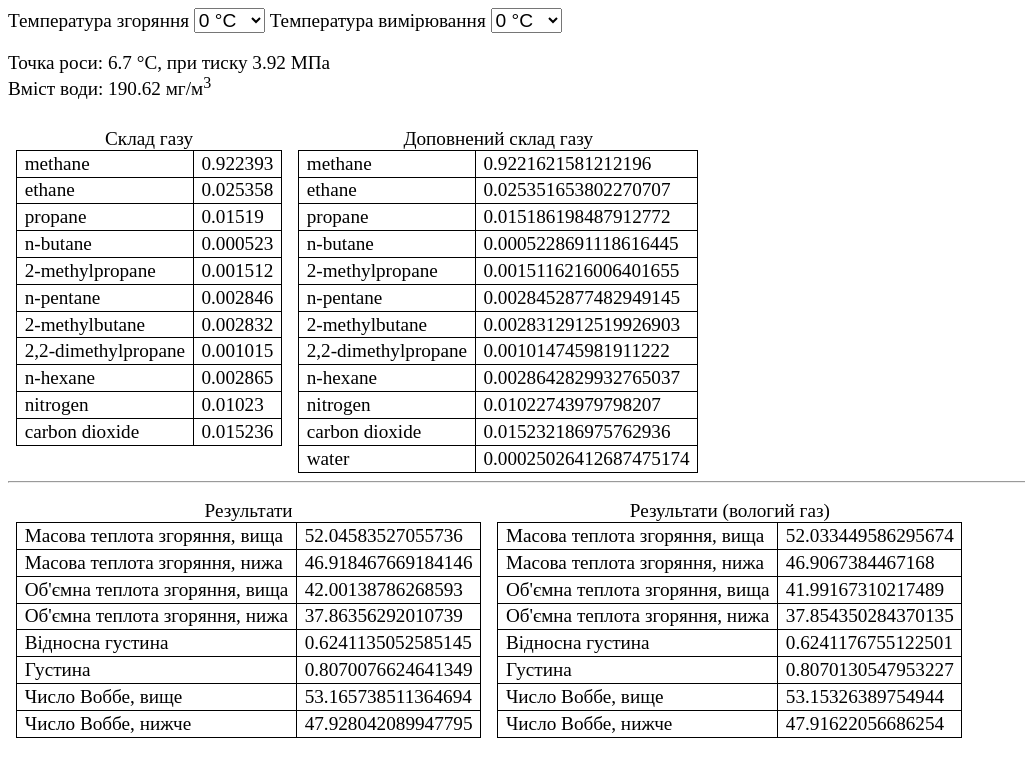
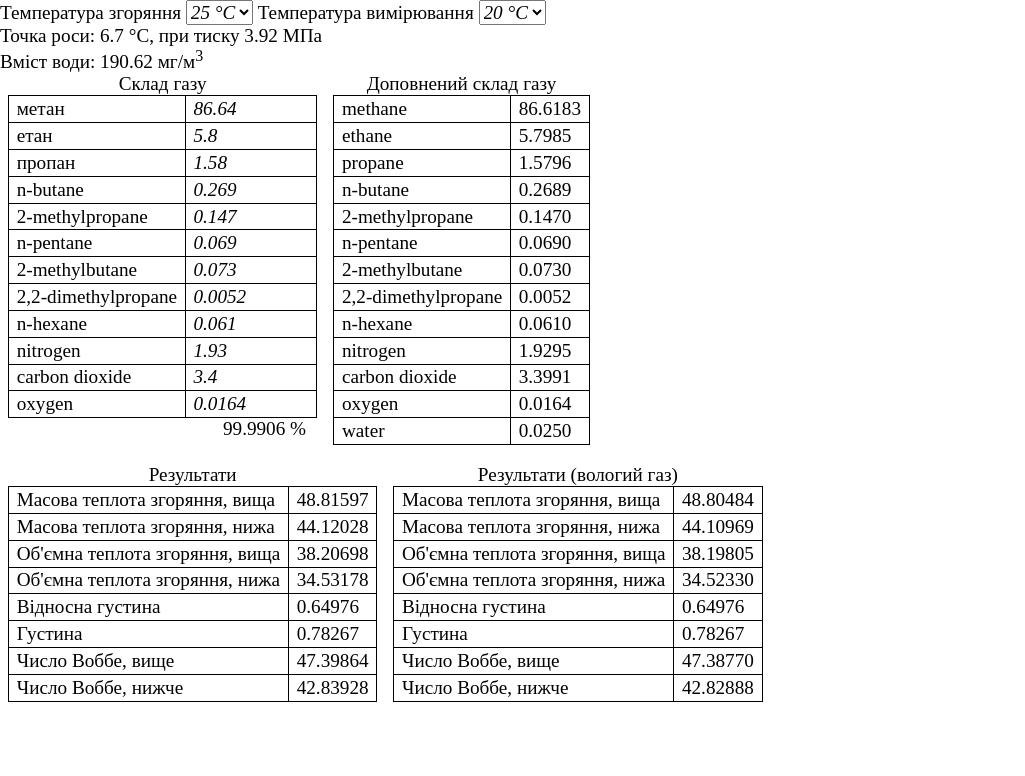
Before and after one commit to Sultepronit/natural-gas-calc, a website built with Vite: page index.html in a window 1280 px wide. Shown: the whole page, without its empty margins (0-1025 px from the left). Built offline with nearby package versions, Linux system fonts and the light colour scheme.

Commit message:
added input data functionality; working on humidiry calculations

```diff
--- /dev/null
+++ b/calculateAndReport.js
@@ -0,0 +1,47 @@
+import GasData from "./calculators/gasData";
+import { inputData } from "./mainInput";
+import writeInitTable, { writeCorrectedTable } from "./writeInitTable";
+import writeReport, { writeWetReport } from "./writeReport";
+
+const combustionTSelect = document.getElementById('combustuion-t');
+const meteringTSelect = document.getElementById('metering-t');
+
+const totalControl = document.getElementById('total-control');
+
+export default function calculateAndReport() {
+    const components = inputData.map(component => ({ ...component, value: (component.value / 100) || 0 }));
+    const total = components.reduce((acc, component) => acc + component.value, 0) * 100;
+    // console.log(total);
+    totalControl.innerText = `${total.toFixed(4)} %`;
+
+    // writeInitTable(components);
+    const gasData = new GasData(components, combustionTSelect.value, meteringTSelect.value);
+    console.log(gasData);
+    writeReport(gasData);
+
+    const addWaterMV = 190.6183;
+    const addWaterNV = addWaterMV / 18 / 1000;
+
+    const dryGasData = new GasData(components, '15.55', '15.55');
+    const gasN = dryGasData.D * 1000 / dryGasData.M;
+
+    const waterX = addWaterNV / gasN;
+    const humidityFactor = 1 - waterX;
+
+    const wetGasComponents = components.map((component) => {
+        return {
+            ...component,
+            value: component.value * humidityFactor
+        };
+    });
+    wetGasComponents.push({ name: 'water', value: waterX});
+    writeCorrectedTable(wetGasComponents);
+
+    const wetGasData = new GasData(wetGasComponents, combustionTSelect.value, meteringTSelect.value);
+    console.log(wetGasData);
+
+    writeWetReport(wetGasData);
+}
+
+combustionTSelect.addEventListener('input', calculateAndReport);
+meteringTSelect.addEventListener('input', calculateAndReport);
--- /dev/null
+++ b/calculators/humidity/calculateHumidity.js
@@ -0,0 +1,22 @@
+import { table } from "./table";
+
+/**
+ * put temperature in Celsius to find nearest table's temperatures in Fahrenheit
+ */
+function findTemperatures(tc) {
+    const tf = tc * 1.8 + 32;
+    console.log(tc, tf)
+    if (tf < 1) return [0, 1];
+
+    if (tf > 99) return [99, 100];
+
+    const candidateIndex = table.findIndex((row) => row.temperature >= tf);
+    console.log(candidateIndex);
+    const candidate = table[candidateIndex];
+    return [candidate, null];
+}
+
+export default function calculateHumidity(temperature) {
+    const temperatures = findTemperatures(temperature);
+    console.log(temperatures);
+}
--- /dev/null
+++ b/calculators/humidity/table.js
@@ -0,0 +1,82 @@
+const temperature = [
+    0,
+    5,
+    10,
+    20,
+    30,
+    32,
+    33,
+    34,
+    35,
+    36,
+    37,
+    38,
+    39,
+    40,
+    41,
+    42,
+    43,
+    44,
+    45,
+    50,
+    60,
+    70,
+    80,
+    90,
+    100,
+];
+
+const k = [
+    14810,
+    11550,
+    9060,
+    5662,
+    3608,
+    3301.9,
+    3178,
+    3059.2,
+    2945.5,
+    2836.4,
+    2731.9,
+    2631.7,
+    2535.7,
+    2443.5,
+    2355.1,
+    2270.3,
+    2188.9,
+    2110.8,
+    2035.8,
+    1703.1,
+    1206.3,
+    867.44,
+    632.68,
+    467.66,
+    350.06,
+];
+
+const water = [
+    1.139,
+    1.436,
+    1.807,
+    2.785,
+    4.224,
+    4.579,
+];
+
+const ice = [
+    0.958,
+    1.241,
+    1.599,
+    2.61,
+    4.178,
+    4.579,
+];
+
+export const table = temperature.map((temperature, index) => {
+    return {
+        temperature,
+        k: k[index],
+        ...(water[index] ? { water: water[index] } : null),
+        ...(ice[index] ? { ice: ice[index] } : null)
+    }
+});
--- a/index.html
+++ b/index.html
@@ -4,7 +4,7 @@
     <meta charset="UTF-8" />
     <link rel="icon" type="image/svg+xml" href="/vite.svg" />
     <meta name="viewport" content="width=device-width, initial-scale=1.0" />
-    <title>Vite App</title>
+    <title>Natural Gas Calc</title>
     <script type="module" src="/main.js" defer></script>
   </head>
   <body>
@@ -15,14 +15,14 @@
         <option value="15">15 °С</option>
         <option value="15.55">60 °F</option>
         <option value="20">20 °С</option>
-        <option value="25">25 °С</option>
+        <option value="25" selected>25 °С</option>
       </select>
       <label for="metering-t">Температура вимірювання</label>
       <select name="metering-t" id="metering-t">
         <option value="0">0 °С</option>
         <option value="15">15 °С</option>
         <option value="15.55">60 °F</option>
-        <option value="20">20 °С</option>
+        <option value="20" selected>20 °С</option>
       </select>
     </header>
     <main>
@@ -31,11 +31,20 @@
         Вміст води: 190.62 мг/м<sup>3</sup>
       </p>
 
-      <table class="init-data">
+      <div class="main-input">
+        <table>
+          <caption>Склад газу</caption>
+          <tbody id="main-input-body">
+          </tbody>
+        </table>
+        <p id="total-control">*</p>
+      </div>
+
+      <!-- <table class="init-data">
         <caption>Склад газу</caption>
         <tbody id="init-data-body">
         </tbody>
-       </table>
+      </table> -->
 
       <table class="corrected-data">
         <caption>Доповнений склад газу</caption>
@@ -43,7 +52,7 @@
         </tbody>
       </table>
 
-       <hr>
+      <div class="space"></div>
 
       <table class="report">
         <caption>Результати</caption>
--- a/main.js
+++ b/main.js
@@ -2,65 +2,23 @@ import './style.css';
 import writeReport, { writeWetReport } from './writeReport';
 import GasData from './calculators/gasData';
 import gatherConsts from './calculators/gatherConts';
-import { inputData } from './input-data';
+import writeInitTable, { writeCorrectedTable } from './writeInitTable';
+import { inputData, prepareMainInput } from './mainInput';
+import { inputData as example3 } from './input-data';
 import { example2 } from './example2';
-import writeInitTable, { writeCorrectedTable } from './writeInitTable';
-
-
-// const components = gatherConsts(inputData);
-// const components = gatherConsts(example2);
-// console.log(components);
+import { realData } from './realData';
+import calculateAndReport from './calculateAndReport';
+import { table } from './calculators/humidity/table';
+import calculateHumidity from './calculators/humidity/calculateHumidity';
 
 // export const temperatures = ['0', '15', '15.55', '20', '25'];
 
 const addDisplay = document.getElementById('add-display');
 
-const combustionTSelect = document.getElementById('combustuion-t');
-const meteringTSelect = document.getElementById('metering-t');
-
-// const addWater = {
-//     mgPerCMeter =
-// }
-
-function calculateAndReport() {
-    // const gasData = new GasData(example2, combustionTSelect.value, meteringTSelect.value);
-    writeInitTable(inputData);
-    const gasData = new GasData(inputData, combustionTSelect.value, meteringTSelect.value);
-    console.log(gasData);
-    writeReport(gasData);
-
-    const addWaterMV = 190.6183;
-    const addWaterNV = addWaterMV / 18 / 1000;
-    // console.log(addWaterNV);
-
-    const dryGasData = new GasData(inputData, '15.55', '15.55');
-    const gasN = dryGasData.D * 1000 / dryGasData.M;
-    // console.log(gasN);
-
-    const waterX = addWaterNV / gasN;
-    // console.log(waterX);
-    const humidityFactor = 1 - waterX;
-    // console.log(humidityFactor);
-
-    // console.log(inputData);
-
-    const wetGasComponents = inputData.map((component) => {
-        return {
-            ...component,
-            value: component.value * humidityFactor
-        };
-    });
-    wetGasComponents.push({ name: 'water', value: waterX});
-    // console.log(wetGasComponents);
-    writeCorrectedTable(wetGasComponents);
-
-    const wetGasData = new GasData(wetGasComponents, combustionTSelect.value, meteringTSelect.value);
-    console.log(wetGasData);
-
-    writeWetReport(wetGasData);
-}
+prepareMainInput();
 
 calculateAndReport();
 
-combustionTSelect.addEventListener('input', calculateAndReport);
-meteringTSelect.addEventListener('input', calculateAndReport);
+console.log(table);
+
+console.log(calculateHumidity(6.7));
--- /dev/null
+++ b/mainInput.js
@@ -0,0 +1,62 @@
+import calculateAndReport from "./calculateAndReport";
+
+const mainInput = document.getElementById('main-input-body');
+
+class GasComponent {
+    constructor(name, label, value, uncertainty) {
+        this.name = name;
+        this.label = label;
+        this.value = value || '';
+        this.uncertainty = uncertainty;
+    }
+}
+
+const restored = JSON.parse(localStorage.getItem('inputData'));
+// const restored = null;
+
+export const inputData = restored || [
+    new GasComponent('methane', 'метан', 86.64),
+    new GasComponent('ethane', 'етан', 5.8),
+    new GasComponent('propane', 'пропан', 1.58),
+    new GasComponent('n-butane', 'n-butane', 0.269),
+    new GasComponent('2-methylpropane', '2-methylpropane', 0.147),
+    new GasComponent('n-pentane', 'n-pentane', 0.069),
+    new GasComponent('2-methylbutane', '2-methylbutane', 0.073),
+    new GasComponent('2,2-dimethylpropane', '2,2-dimethylpropane', 0.0052),
+    new GasComponent('n-hexane', 'n-hexane', 0.061),
+    new GasComponent('nitrogen', 'nitrogen', 1.93),
+    new GasComponent('carbon dioxide', 'carbon dioxide', 3.4),
+    new GasComponent('oxygen', 'oxygen', 0.0164),
+];
+
+console.log(inputData);
+
+export function prepareMainInput() {
+    const tbody = inputData.reduce((html, component, index) => {
+        return html +
+            `<tr>
+                <td>${component.label}</td>
+                <td class="td-input">
+                    <input
+                        type="text"
+                        class="table-input"
+                        name="${component.name}"
+                        oninput="handleInput(event, ${index})"
+                        value="${component.value}"
+                    >
+                </td>
+            </tr>`;
+    }, '');
+
+    mainInput.innerHTML = tbody;
+}
+
+window.handleInput = (e, index) => {
+    console.log(e.target.name);
+    console.log(e.target.value);
+    inputData[index].value = e.target.value;
+    console.log(inputData);
+    localStorage.setItem('inputData', JSON.stringify(inputData));
+
+    calculateAndReport();
+}
--- /dev/null
+++ b/realData.js
@@ -0,0 +1,52 @@
+const components = [
+    "methane",
+    "ethane",
+    "propane",
+    "n-butane",
+    "2-methylpropane",
+    "n-pentane",
+    "2-methylbutane",
+    "2,2-dimethylpropane",
+    "n-hexane",
+    "nitrogen",
+    "carbon dioxide",
+    "oxygen",
+];
+
+const values = [
+    86.64,
+    5.8,
+    1.58,
+    0.269,
+    0.147,
+    0.069,
+    0.073,
+    0.0052,
+    0.061,
+    1.93,
+    3.4,
+    0.0164
+];
+
+const uncertainties = [
+    0.0003480,
+    0.0002470,
+    0.0001490,
+    0.0000180,
+    0.0000270,
+    0.0000070,
+    0.0000090,
+    0.0000040,
+    0.0000080,
+    0.0001950,
+    0.0001120,
+];
+
+export const realData = components.map((name, index) => {
+    // console.log(index, component);
+    return {
+        name,
+        value: values[index],
+        uncertainty: uncertainties[index]
+    }
+});
--- a/style.css
+++ b/style.css
@@ -1,9 +1,17 @@
+* {
+    margin: 0;
+    padding: 0;
+    box-sizing: border-box;
+    font-family: 'Times New Roman', Times, serif;
+}
+
 body {
     font-size: 1.2rem;
 }
 
-select {
+select, input {
     font-size: inherit;
+    font-style: italic;
 }
 
 td {
@@ -13,19 +21,39 @@ td {
 
 table {
     border-collapse: collapse;
-    margin: 0.5rem;
+    margin-inline: 0.5rem;
 }
 
-.init-data {
+.main-input {
+    width: fit-content;
+}
+
+#total-control {
+    text-align: right;
+    padding-inline: 1em;
+}
+
+.td-input {
+    padding: 0, 0.4em;
+}
+
+.table-input {
+    border: none;
+    width: 6em;
+}
+
+/* .init-data {
+    float: left;
+} */
+
+.main-input, .corrected-data {
     float: left;
 }
 
-.corrected-data {
-    float: left;
-}
-
-hr {
+.space {
     clear: both;
+    margin: 0.4rem;
+    padding: 0.4rem;
 }
 
 .report {
--- a/writeInitTable.js
+++ b/writeInitTable.js
@@ -2,7 +2,11 @@ const initTbody = document.getElementById('init-data-body');
 
 export default function writeInitTable(componetns) {
     const tbody = componetns.reduce((acc, current) => {
-        return acc + `<tr><td>${current.name}</td><td>${current.value}</td></tr>`;
+        return acc +
+            `<tr>
+                <td>${current.name}</td>
+                <td>${(current.value * 100).toFixed(4)}</td>
+            </tr>`;
     }, '');
 
     initTbody.innerHTML = tbody;
@@ -11,7 +15,11 @@ export default function writeInitTable(componetns) {
 const correctedTbody = document.getElementById('corrected-data-body');
 export function writeCorrectedTable(componetns) {
     const tbody = componetns.reduce((acc, current) => {
-        return acc + `<tr><td>${current.name}</td><td>${current.value}</td></tr>`;
+        return acc +
+            `<tr>
+                <td>${current.name}</td>
+                <td>${(current.value * 100).toFixed(4)}</td>
+            </tr>`;
     }, '');
 
     correctedTbody.innerHTML = tbody;
--- a/writeReport.js
+++ b/writeReport.js
@@ -13,7 +13,11 @@ export default function writeReport(gasData) {
     ];
 
     const report2 = rows.reduce((acc, current) => {
-        return acc + `<tr><td>${current[0]}</td><td>${gasData[current[1]]}</td></tr>`;
+        return acc +
+            `<tr>
+                <td>${current[0]}</td>
+                <td>${gasData[current[1]].toFixed(5)}</td>
+            </tr>`;
     }, '');
 
     reportBody.innerHTML = report2;
@@ -34,7 +38,11 @@ export function writeWetReport(gasData) {
     ];
 
     const report2 = rows.reduce((acc, current) => {
-        return acc + `<tr><td>${current[0]}</td><td>${gasData[current[1]]}</td></tr>`;
+        return acc +
+        `<tr>
+            <td>${current[0]}</td>
+            <td>${gasData[current[1]].toFixed(5)}</td>
+        </tr>`;
     }, '');
 
     wetReportBody.innerHTML = report2;
```
Lines whose indentation alone changed are shown as unchanged.
